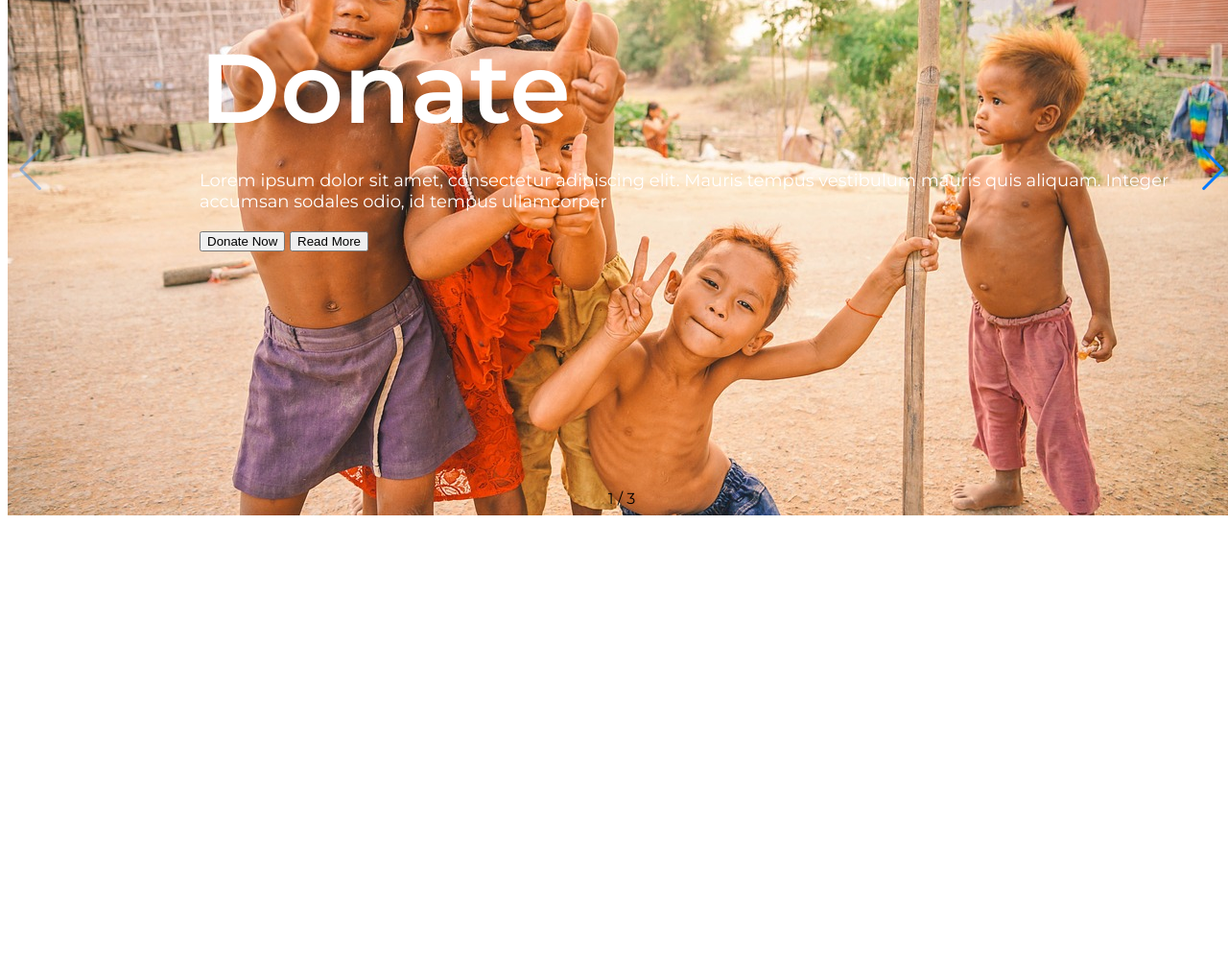
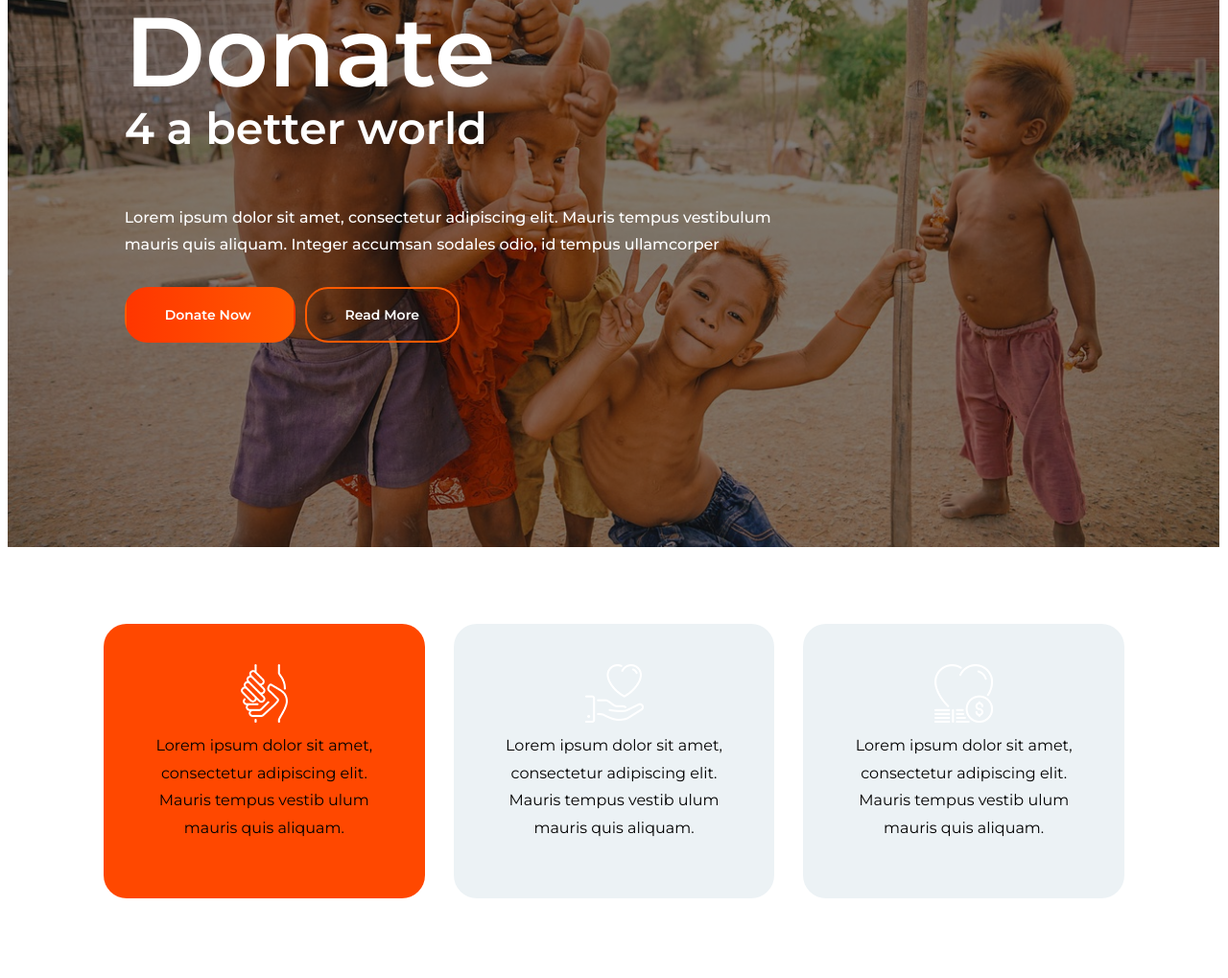
Before and after one commit to japhlett/tiny-drops, a plain HTML site: page index.html in a window 1280 px wide. Shown: the part 403-1422 px from the top of the page at 96% size. Before the commit the page ends 948 px from the top, so only its background shows below. Drawn offline with nearby package versions, Linux system fonts and the light colour scheme; files whose address does not match are found by name.

Commit message:
Complete hero section and icon box

```diff
--- a/css/style.css
+++ b/css/style.css
@@ -12,10 +12,10 @@ body {
 }
 
 #top-header {
-  width: 93.9%;
+  width:  90vw;
   display: flex;
-  padding-left: 100px;
-  margin-left: -10px;
+  padding-left: 120px;
+   padding-right: 20px;
   background-color: #ff4800;
   align-items: center;
   justify-content: space-between;
@@ -52,9 +52,10 @@ body {
 
 nav {
     display: flex;
-    justify-content: space-around;
+    justify-content: space-between;
     padding-top: 30px;
-    padding-bottom: 30px;
+    padding-bottom: 12px;
+    width: 90vw;
 }
 
 #nav-links {
@@ -66,14 +67,15 @@ nav {
 }
 
 nav img {
-    height: 100px;
-    width: 100px;
+    width: 7%;
+    padding-left: 50px;
 }
 
 #nav-links span a{
 color:black;
 text-decoration: none;
 padding-bottom: 20px;
+font-weight: 500;
 }
 
 
@@ -81,3 +83,120 @@ padding-bottom: 20px;
     border-bottom: 3px solid #ff5a00;
     color: #ff5a00;
 }
+
+#hero-section {
+  background-image: url(..//assets/images/hero_slider_img\ \(1\).jpg);
+  width: 98.7vw;
+  height: 100vh;
+  background-repeat: no-repeat;
+  background-size: cover;
+}
+
+.hero-overlay {
+  background-color: rgba(0, 0, 0, 0.5);
+  height: inherit;
+  width: inherit;
+  color: white;
+  display: flex;
+  flex-direction: column;
+  justify-content: center;
+  align-items: center;
+  row-gap: 20px;
+  margin-top: -10px;
+}
+
+.text-wrapper{
+  text-align: left;
+  margin-left: -320px;
+}
+
+.header h1 {
+  font-family: "Montserrat";
+  font-size: 102px;
+  font-weight: 600;
+  line-height: 1;
+  margin: 0;
+}
+
+.header h4 {
+  font-family: "Montserrat";
+    font-size: 46px;
+    font-weight: 600;
+}
+
+.header-p{
+  font-family:"Montserrat"; ;
+  font-size: 16px;
+  font-weight: 500;
+    line-height: 1.8;
+    margin: 0;
+   text-align: left;
+   max-width: 700px;
+}
+
+.btns {
+  margin-top: 3rem !important;
+}
+.btn-1, .btn-2 {
+  border: 2px solid #262626;
+  border-radius: 24px;
+  font-size: 14px;
+  font-family: "Montserrat";
+    font-weight: 600;
+    line-height: 1;
+    padding:18px 40px;
+    color: #fff;
+    text-decoration: none;
+
+}
+
+.btn-1, .btn-2:hover{
+  border-color: transparent;
+  background: linear-gradient(270deg, rgba(255, 90, 0, 1) 0%, rgba(255, 54, 0, 1) 100%);
+margin-right: 10px;
+}
+
+.btn-2{
+  border-color: #ff5a00;
+  background-color: transparent;
+}
+
+/* styling icon box */
+#icon-box {
+  display: flex;
+  gap: 30px;
+  padding-left: 100px;
+  padding-right: 100px;
+  padding-top: 80px;
+  padding-bottom: 80px;
+}
+.box-1, .box-2:hover, .box-3:hover {
+  font-size: 16px;
+    line-height: 1.8;
+    font-family: 'Montserrat', sans-serif;
+    border: 2px solid;
+    border-radius: 24px;
+    padding: 40px;
+    border-color: transparent;
+    background-color: #ff4800;
+    max-width: 33.333333%;
+    text-align: center;
+}
+
+.box-2 img, .box-3 img{
+  color:#262626;
+}
+
+.box-2, .box-3{
+  font-size: 16px;
+  line-height: 1.8;
+  font-family: 'Montserrat', sans-serif;
+  border: 2px solid;
+  border-radius: 24px;
+  padding: 40px;
+  border-color: transparent;
+  background-color: #ff4800;
+  background-color: #ecf2f5;
+  max-width: 33.333333%;
+  text-align: center;
+}
--- a/css/swiper.css
+++ /dev/null
@@ -1,42 +0,0 @@
-.swiper {
-    width: 100vw;
-    height: 90vh;
-  }
-
-  .swiper-slide {
-
-    text-align: center;
-    font-size: 18px;
-    background: #fff;
-    display: flex;
-    justify-content: center;
-    align-items: center;
-    position: relative;
-  }
-
-  /* .hero-overlay {
-    /* background-color: rgba(0, 0, 0, 0.5); */
-    /* background-attachment: fixed;
-    background-repeat: repeat; */
-  /* } */
-
-.text-wrapper {
-  position: absolute;
-  text-align: left;
-  padding-left: 200px;
-  color: #fff;
-}
-
-.swiper-header h1 {
-font-family:"Montserrat", sans-serif;
-font-size: 102px;
-font-weight: 600;
-line-height: 0px;
-}
-
-.swiper-header h4 {
-  font-family:"Montserrat", sans-serif;
-  font-size: 46px;
-  font-weight: 600;
-  line-height: 0px;
-  }
--- a/index.html
+++ b/index.html
@@ -48,76 +48,36 @@
 
     <!-- hero section -->
     <section id="hero-section">
-        <!-- Swiper -->
-        <div class="swiper mySwiper">
-            <div class="swiper-wrapper">
-                <div class="swiper-slide" class="slide-1">
-                    <img src="./assets/images/hero_slider_img (1).jpg" alt="">
-                    <!-- <div class="hero-overlay"> -->
+                     <div class="hero-overlay">
                     <div class="text-wrapper">
-                            <header class="swiper-header">
+                        <header class="header">
                             <h1>Donate</h1>
+                            <h4>4 a better world</h4>
                             <div class="hero-overlay">
                         </header>
-                            <p>Lorem ipsum dolor sit amet, consectetur adipiscing elit. Mauris tempus vestibulum mauris
+                        <p class="header-p">Lorem ipsum dolor sit amet, consectetur adipiscing elit. Mauris tempus vestibulum mauris
                             quis
                             aliquam. Integer accumsan sodales odio, id tempus ullamcorper</p>
-                            <div class="swiper-btns">
-                                <button class="btn-1">
+                        <div class="btns">
+                            <a href="" class="btn-1">
                                 Donate Now
-                                </button>
-                                <button class="btn-2">Read More</button>
+                            </a>
+                            <a href=""  class="btn-2">Read More</a>
                         </div>
                     </div>
-                    <!-- </div> -->
+    </section>
+    <section id="icon-box">
+        <div class="box-1">
+            <img src="./assets/icons/volunter.webp" alt="white hands">
+        <p>Lorem ipsum dolor sit amet, consectetur adipiscing elit. Mauris tempus vestib ulum mauris quis aliquam.</p>
         </div>
-                <!-- slide 2 -->
-                <div class="swiper-slide" class="slide-2">
-                    <img src="./assets/images/hero_slider_img (2).jpg" alt="">
-                    <!-- <div class="hero-overlay"> -->
-                        <div class="text-wrapper">
-                            <header class="swiper-header">
-                                <h1>Donate</h1>
-                                <h4>4 a better world</h4>
-                            </header>
-                            <p>Lorem ipsum dolor sit amet, consectetur adipiscing elit. Mauris tempus vestibulum mauris
-                                quis
-                                aliquam. Integer accumsan sodales odio, id tempus ullamcorper</p>
-                            <div class="swiper-btns">
-                                <button class="btn-1">
-                                    Donate Now
-                                </button>
-                                <button class="btn-2">Read More</button>
+        <div class="box-2">
+            <img src="./assets/icons/dance_music.webp" alt="donation-white">
+        <p>Lorem ipsum dolor sit amet, consectetur adipiscing elit. Mauris tempus vestib ulum mauris quis aliquam.</p>
         </div>
-                        </div>
-                    <!-- </div> -->
-                </div>
-                <!-- slide 3 -->
-                <div class="swiper-slide" class="slide-3">
-                    <img src="./assets/images/hero_slider_img (3).jpg" alt="">
-                    <!-- <div class="hero-overlay"> -->
-                        <div>
-                            <div class="text-wrapper">
-                                <header class="swiper-header">
-                                    <h1>Donate</h1>
-                                    <h4>4 a better world</h4>
-                                </header>
-                                <p>Lorem ipsum dolor sit amet, consectetur adipiscing elit. Mauris tempus vestibulum
-                                    mauris quis
-                                    aliquam. Integer accumsan sodales odio, id tempus ullamcorper</p>
-                                <div class="swiper-btns">
-                                    <button class="btn-1">
-                                        Donate Now
-                                    </button>
-                                    <button class="btn-2">Read More</button>
-                                </div>
-                            </div>
-                        </div>
-                    <!-- </div> -->
-                </div>
-                <div class="swiper-button-next"></div>
-                <div class="swiper-button-prev"></div>
-                <div class="swiper-pagination"></div>
+        <div class="box-3">
+            <img src="./assets/icons/online_conference.webp" alt="charity-hands">
+        <p>Lorem ipsum dolor sit amet, consectetur adipiscing elit. Mauris tempus vestib ulum mauris quis aliquam.</p>
         </div>
     </section>
 
--- a/js/swiper.js
+++ /dev/null
@@ -1,12 +0,0 @@
-
-//   Initialize slider
-    var swiper = new Swiper(".mySwiper", {
-      pagination: {
-        el: ".swiper-pagination",
-        type: "fraction",
-      },
-      navigation: {
-        nextEl: ".swiper-button-next",
-        prevEl: ".swiper-button-prev",
-      },
-    });
```
Also changed, not shown: assets/icons/dance_music.webp (added), assets/icons/online_conference.webp (added), assets/icons/volunter.webp (added). Lines whose indentation alone changed are shown as unchanged.
